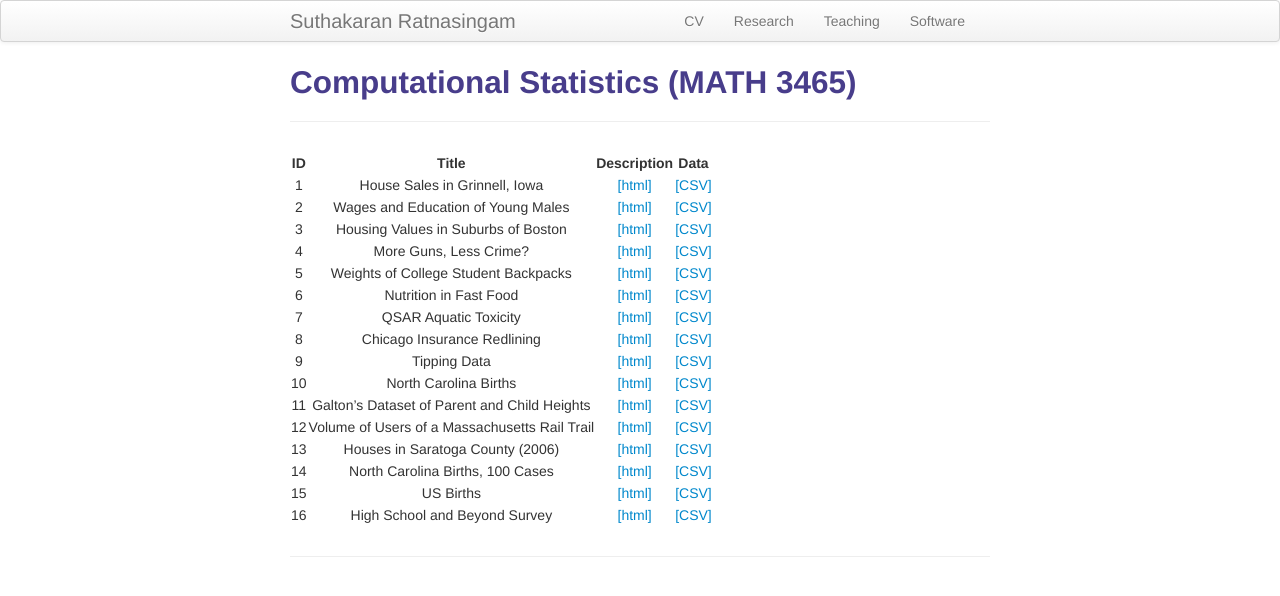
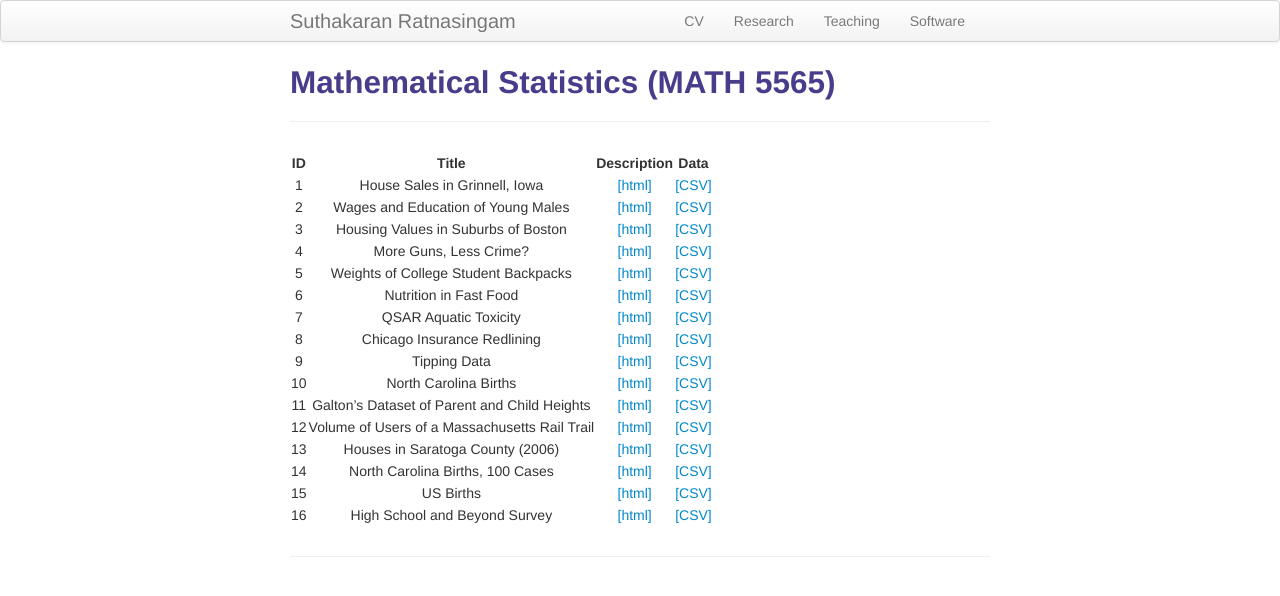
Before and after one commit to suthakaranr/suthakaranr.github.io, a Jekyll site: the page built from pages/MathStat.md, in a window 1280 px wide. Shown: the top 596 px of the page. Built offline with Jekyll 4.4.1, drawn with Linux system fonts in a browser that asks for light colours.

Commit message:
Update MathStat.md

```diff
--- a/pages/MathStat.md
+++ b/pages/MathStat.md
@@ -1,6 +1,6 @@
 ---
 layout: page
-title: Computational Statistics (MATH 3465)
+title: Mathematical Statistics (MATH 5565)
 description: Mathematical Statistics
 ---
 
```
